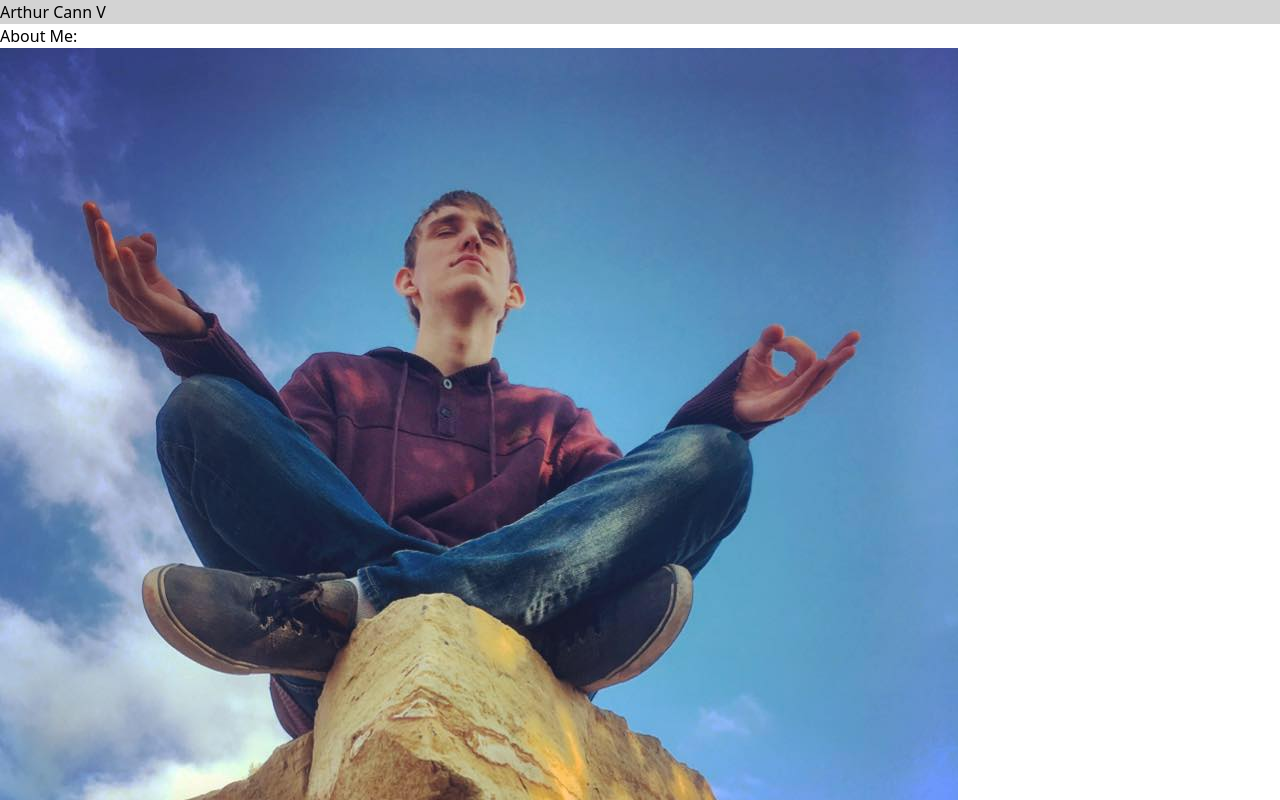
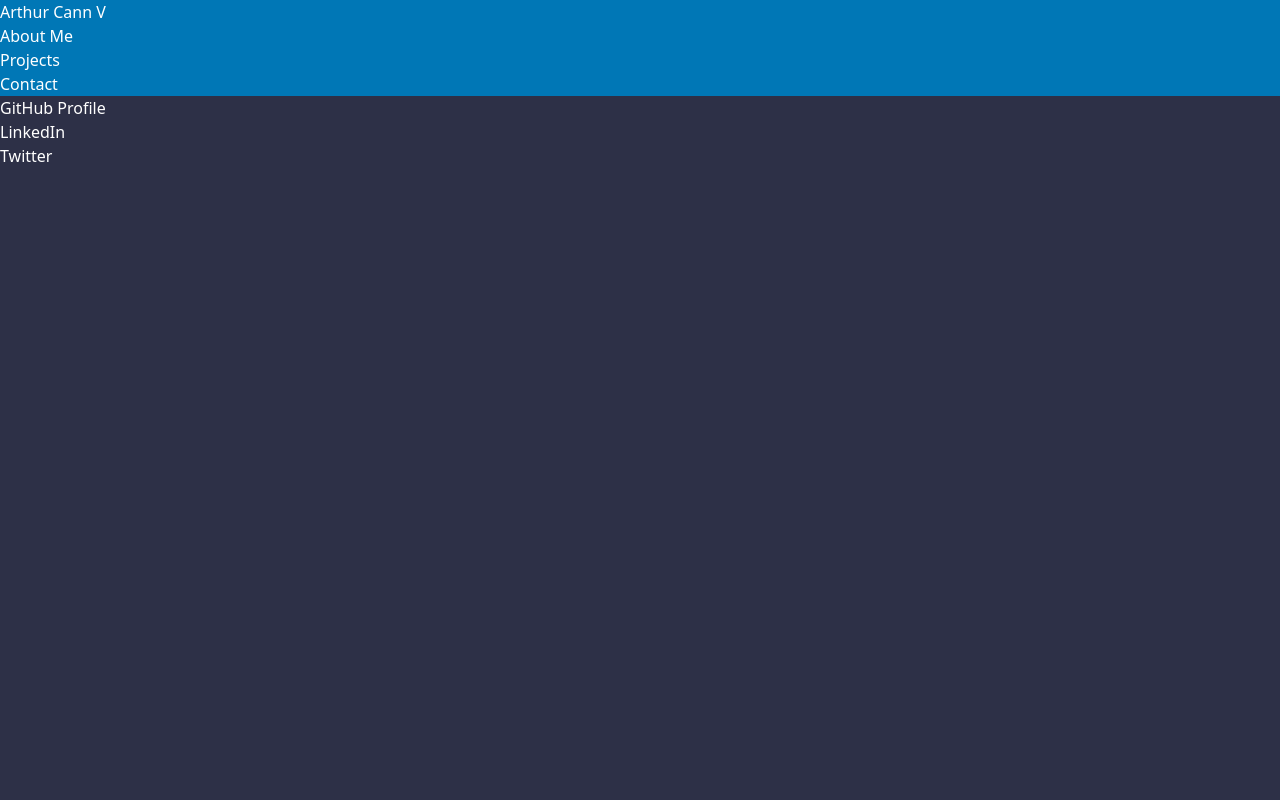
Before and after one commit to artiecannv/react-portfolio, a React (Create React App) app: page /contact in a window 1280 px wide. Shown: the top 800 px of the page. Built offline with nearby package versions, Linux system fonts and the light colour scheme.

Commit message:
got the router working and got some initial styling

```diff
--- a/src/App.js
+++ b/src/App.js
@@ -1,31 +1,46 @@
 import React, { useState } from "react";
-
+import {
+  createBrowserRouter,
+  RouterProvider,
+  Route,
+  Link,
+  createRoutesFromElements,
+  Outlet,
+} from "react-router-dom";
 import Header from "./components/Header";
+import Home from "./components/Home";
 import Project from "./components/Project";
 import Footer from "./components/Footer";
 import About from "./components/About";
-import ContactForm from "./components/ContactForm";
+import Contact from "./components/Contact";
 
 function App() {
-  const [contactSelected, setContactSelected] = useState(false);
-  console.log(contactSelected);
+  const router = createBrowserRouter(
+    createRoutesFromElements(
+      <Route path="/" element={<Root />}>
+        <Route path="home" element={<Home />} />
+        <Route path="about" element={<About />} />
+        <Route path="projects" element={<Project />} />
+        <Route path="contact" element={<Contact />} />
+      </Route>
+    )
+  );
 
   return (
     <div>
-      <Header />
-      {!contactSelected ? (
-        <>
-          <About setContactSelected={setContactSelected} />
-        </>
-      ) : (
-        <>
-          <ContactForm setContactSelected={setContactSelected} />
-        </>
-      )}
-      <Project />
-      <Footer />
+     <RouterProvider router={router} />
     </div>
   );
 }
 
+const Root = () => {
+  return (
+    <>
+    <Header />
+    <Home />
+    <Footer />
+    </>
+  )
+}
+
 export default App;
--- a/src/components/Footer.js
+++ b/src/components/Footer.js
@@ -4,7 +4,6 @@ const Footer = () => {
   return (
     <footer>
       <ul>
-        <li><a target="_blank" href="mailto:thefiftharthur@gmail.com" rel="noreferrer">Email Me</a></li>
         <li><a target="_blank" href="https://github.com/artiecannv" rel="noreferrer">GitHub Profile</a></li>
         <li><a target="_blank" href="https://www.linkedin.com/in/arthur-cann-62b213248/" rel="noreferrer">LinkedIn</a></li>
         <li><a target="_blank" href="https://twitter.com/arthurthe05th" rel="noreferrer">Twitter</a></li>
--- a/src/components/Header.js
+++ b/src/components/Header.js
@@ -3,7 +3,7 @@ import Navbar from "./Navbar";
 
 const Header = () => {
   return (
-    <div style={{ backgroundColor: "lightgrey" }}>
+    <div className='header'>
       <h1>Arthur Cann V</h1>
       <Navbar />
     </div>
--- /dev/null
+++ b/src/components/Home.js
@@ -0,0 +1,11 @@
+import React from "react";
+
+const Home = () => {
+    return (
+      <div className="homepage">
+
+      </div>
+    );
+  };
+
+  export default Home;
--- a/src/components/Navbar.js
+++ b/src/components/Navbar.js
@@ -1,22 +1,22 @@
 import React from "react";
-// import { Link } from 'react-router-dom';
+import { Link } from 'react-router-dom';
 
 const Navbar = () => {
-  // return (
-  //   <nav>
-  //     <ul>
-  //       <li>
-  //         <Link to='/about'>About Me</Link>
-  //       </li>
-  //       <li>
-  //         <Link to ='/'>Projects</Link>
-  //       </li>
-  //       <li>
-  //         <Link to = '/contact'>Contact</Link>
-  //       </li>
-  //     </ul>
-  //   </nav>
-  // );
+  return (
+    <nav className="navbar">
+      <ul>
+        <li>
+          <Link to='/about'>About Me</Link>
+        </li>
+        <li>
+          <Link to ='/projects'>Projects</Link>
+        </li>
+        <li>
+          <Link to = '/contact'>Contact</Link>
+        </li>
+      </ul>
+    </nav>
+  );
 };
 
 export default Navbar;
--- a/src/index.css
+++ b/src/index.css
@@ -1,3 +1,12 @@
 @tailwind base;
 @tailwind components;
 @tailwind utilities;
+
+:root {
+    background-color: #2D3047;
+    color: white;
+}
+
+.header {
+    background-color: #0077B6;
+}
```
Also changed, not shown: src/components/Contact.js (renamed from src/components/ContactForm.js, +4 -3 lines).
